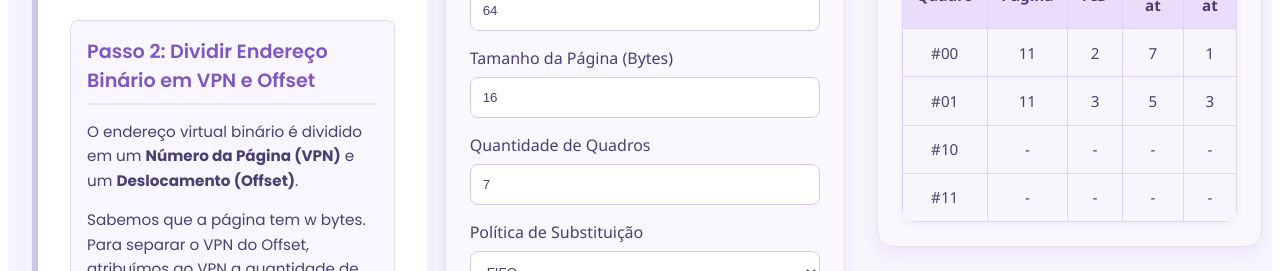
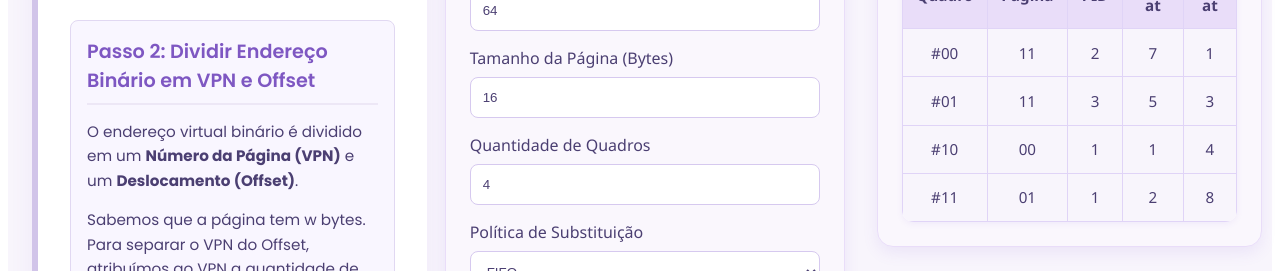
Before and after one commit to anapaulab3rto/address-translation-simulator, an Angular app: page / in a window 1280 px wide. Shown: the part 840-1111 px from the top of the page. Built offline with nearby package versions, Linux system fonts and the light colour scheme.

Commit message:
fix: bug escolha pagina vítima

```diff
--- a/src/app/app.component.ts
+++ b/src/app/app.component.ts
@@ -19,7 +19,7 @@ export class AppComponent {
   config: ConfigMemory = {
     addressSpace: 64,
     pageSizeBytes: 16,
-    framesCount: 7,
+    framesCount: 4,
     replacementPolicy: 'FIFO'
   }
 
--- a/src/app/feature/page-table/page-table.component.ts
+++ b/src/app/feature/page-table/page-table.component.ts
@@ -78,6 +78,7 @@ export class PageTable {
   selectProcess() {
     const pidNumber = Number(this.pid);
     this.memory.setProcessActive(pidNumber);
+    this.entries = this.memory.getActivePageTable() ?? [];
     this.activePid = this.pid;
   }
 }
--- a/src/app/mock/mock-data.ts
+++ b/src/app/mock/mock-data.ts
@@ -77,8 +77,9 @@ export const MOCK_PROCESSES: Process[] = [
     pid: 1,
     name: 'P1',
     pageTable: [
-      { pid: 1, pageNumber: "00", valid: false, offset: "10100" },
+      { pid: 1, pageNumber: "00", valid: true, offset: "10100", frameNumber: "10" },
       { pid: 1, pageNumber: "10", valid: false, offset: "45" },
+      { pid: 1, pageNumber: "01", valid: true, offset: "8", frameNumber: "11" }
     ],
   },
   {
@@ -86,13 +87,13 @@ export const MOCK_PROCESSES: Process[] = [
     name: 'P2',
     pageTable: [
       { pid: 2, pageNumber: "01", valid: false, offset: "7" },
-      { pid: 2, pageNumber: "11", frameNumber: "00", valid: true, loadedAt: 1, offset: "28" },
+      { pid: 2, pageNumber: "11", frameNumber: "00", valid: true, loadedAt: 7, offset: "28",referencedAt: 1, },
     ],
   },
   {
     pid: 3,
     name: 'P3',
-    pageTable: [{ pid: 3, pageNumber: 3, frameNumber: "01", valid: true, loadedAt: 8, offset: "63" }],
+    pageTable: [{ pid: 3, pageNumber: "11", frameNumber: "01", valid: true, loadedAt: 5, offset: "63",referencedAt: 3, }],
   },
 ];
 
@@ -103,6 +104,7 @@ export const MOCK_FRAMES: PageFrame[] = [
     pageNumber: "11",
     loadedAt: 7,
     referencedAt: 1,
+    occupied: true,
 
   },
   {
@@ -111,15 +113,22 @@ export const MOCK_FRAMES: PageFrame[] = [
     pageNumber: "11",
     loadedAt: 5,
     referencedAt: 3,
+    occupied: true,
   },
   {
     frameNumber: "10",
-    pid: undefined,
-    pageNumber: undefined,
+    pid: 1,
+    pageNumber: "00",
+    loadedAt: 1,
+    referencedAt: 4,
+    occupied: true,
   },
   {
     frameNumber: "11",
-    pid: undefined,
-    pageNumber: undefined,
+    pid: 1,
+    pageNumber: "01",
+    loadedAt: 2,
+    referencedAt: 8,
+    occupied: true,
   },
 ];
--- a/src/app/service/memory.service.ts
+++ b/src/app/service/memory.service.ts
@@ -1,3 +1,4 @@
+import { PageTable } from './../feature/page-table/page-table.component';
 import { Injectable, signal } from '@angular/core';
 import { PageFrame } from '../models/page-frame.interface';
 import { Process } from '../models/process.interface';
@@ -18,8 +19,10 @@ export class MemoryService {
   repl = new PageReplacement();
   addressSpace = 64;
   pageSizeBytes = 16;
-  framesCount = 7;
-  replacementPolicy!: 'FIFO' | 'LRU';
+  framesCount = 4;
+  replacementPolicy = 'FIFO';
+
+
 
   private pageFrames: PageFrame[] = MOCK_FRAMES;
   private processes: Process[] = MOCK_PROCESSES;
@@ -35,25 +38,30 @@ export class MemoryService {
     this.addressSpace = config.addressSpace;
     this.pageSizeBytes = config.pageSizeBytes;
     this.replacementPolicy = config.replacementPolicy;
-    this.framesCount = config.framesCount;
 
-    this.pageFrames = Array.from({ length: this.framesCount }, (_, i): PageFrame => {
-      const bits = this.bitsNecessarios(this.framesCount);
-      const frameNumber = i.toString(2).padStart(bits, '0');
-      return { frameNumber, occupied: false };
+
+    if (config.framesCount !== this.framesCount) {
+      this.framesCount = config.framesCount;
+      this.pageFrames = Array.from({ length: this.framesCount }, (_, i): PageFrame => {
+        const bits = this.bitsNecessarios(this.framesCount);
+        const frameNumber = i.toString(2).padStart(bits, '0');
+        return { frameNumber, occupied: false };
+      }
+      );
+      this.activeProcess.set(null);
+      for (let p of this.processes) p.pageTable = [];
     }
-    );
 
-    for (let p of this.processes) p.pageTable = [];
+
 
     this.activePageFrames.set([...this.pageFrames]);
     this.activePageTable.set([]);
-    this.activeProcess.set(null);
+
   }
   reset() {
     this.addressSpace = 64;
     this.pageSizeBytes = 16;
-    this.framesCount = 7;
+    this.framesCount = 4;
     this.replacementPolicy = 'FIFO';
 
     this.pageFrames = MOCK_FRAMES;
@@ -145,11 +153,10 @@ export class MemoryService {
   }
 
   loadPageForProcess(pid: number, pageNumber: string, pte: PageTableEntry) {
+    console.log(this.replacementPolicy);
+    let p = this.findProcessByPID(pid);
+
     const free = this.pageFrames.find(f => !f.pid);
-    console.log(free);
-    console.log(this.pageFrames);
-
-
     if (free) {
       free.pageNumber = pageNumber;
       free.pid = pid;
@@ -157,26 +164,26 @@ export class MemoryService {
       return free.frameNumber;
     }
 
-    const victimPTE = this.repl.chooseVictimFrame(this.replacementPolicy, this.getValidPageTables());
+    const victimFrameNumber = this.repl.chooseVictimFrame(this.replacementPolicy, this.pageFrames);
 
-    if (!victimPTE) {
-      const fallback = { ...this.pageFrames[0], pageNumber, pid, occupied: true };
-      this.pageFrames = [fallback, ...this.pageFrames.slice(1)];
-      this.activePageFrames.set([...this.pageFrames]);
-      return fallback.frameNumber;
-    }
 
-    const victimFrame = this.pageFrames.find(f => f.frameNumber === victimPTE.frameNumber);
-    victimFrame!.pageNumber = pageNumber;
-    victimFrame!.pid = pid;
+    let pageFrame = this.pageFrames.find(f => f.frameNumber === victimFrameNumber!.frameNumber);
+    pageFrame!.pageNumber = pageNumber;
+    pageFrame!.pid = pid;
+    pageFrame!.loadedAt = this.time;
+    pageFrame!.referencedAt = this.time;
+
+    let victimPTE = this.getValidPageTables()!.find(f => f.frameNumber === pageFrame!.frameNumber);
+     console.log(this.getValidPageTables(), victimFrameNumber!.frameNumber);
+
+    victimPTE!.valid = false;
+    victimPTE!.frameNumber = undefined;
+
+    this.activePageTable.set([...this.getActiveProcess()?.pageTable ?? []]);
     this.activePageFrames.set([...this.pageFrames]);
 
-    victimPTE.valid = false;
-    victimPTE.frameNumber = undefined;
 
-    this.activePageTable.set([...this.getActiveProcess()?.pageTable ?? []]);
-
-    return victimFrame!.frameNumber;
+    return victimFrameNumber!.frameNumber;
 
   }
 
--- a/src/app/service/page-replacement.service.ts
+++ b/src/app/service/page-replacement.service.ts
@@ -1,13 +1,16 @@
 import { Injectable } from '@angular/core';
 import { PageTableEntry } from '../models/page-table-entry.interface';
+import { PageFrame } from '../models/page-frame.interface';
 
 @Injectable({
   providedIn: 'root'
 })
 export class PageReplacement {
 
-  chooseVictimFrame(policy: 'FIFO' | 'LRU', pageTable: PageTableEntry[]) {
-    const loaded = pageTable.filter(p => p.valid);
+  chooseVictimFrame(policy: string, pageTable: PageFrame[]) {
+    const loaded = pageTable.filter(p => p.occupied === true && p.frameNumber);
+    console.log(loaded);
+
     if(!loaded.length) return null;
     if(policy === 'FIFO') {
       return this.fifo(loaded)
@@ -15,11 +18,11 @@ export class PageReplacement {
     return this.lru(loaded);
   }
 
-  private fifo(loaded: PageTableEntry[]) {
+  private fifo(loaded: PageFrame[]) {
       return loaded.reduce((acc, curr) => (acc.loadedAt! <= curr.loadedAt! ? acc : curr))
   }
 
-  private lru(loaded: PageTableEntry[]) {
+  private lru(loaded: PageFrame[]) {
     return loaded.reduce((acc, curr) => (acc.referencedAt! <= curr.referencedAt! ? acc : curr))
   }
 }
```
